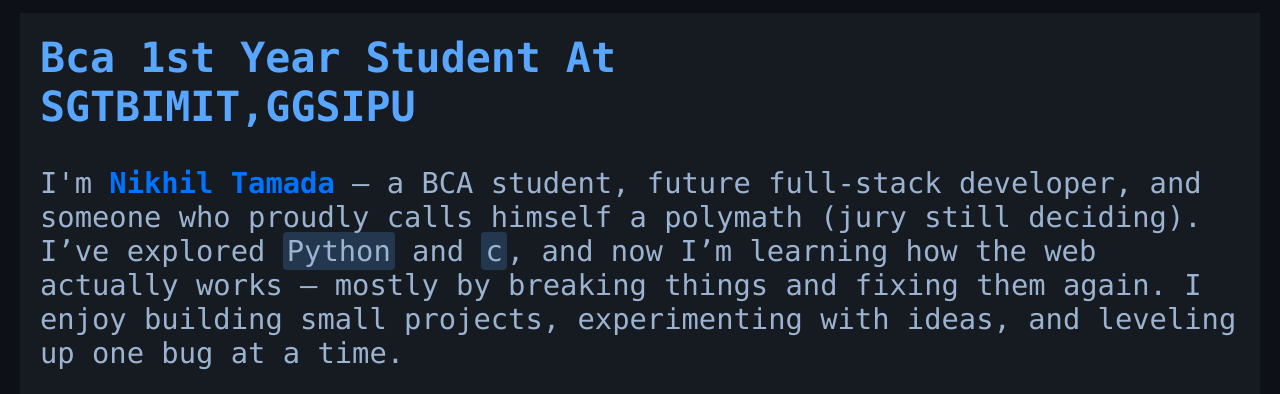
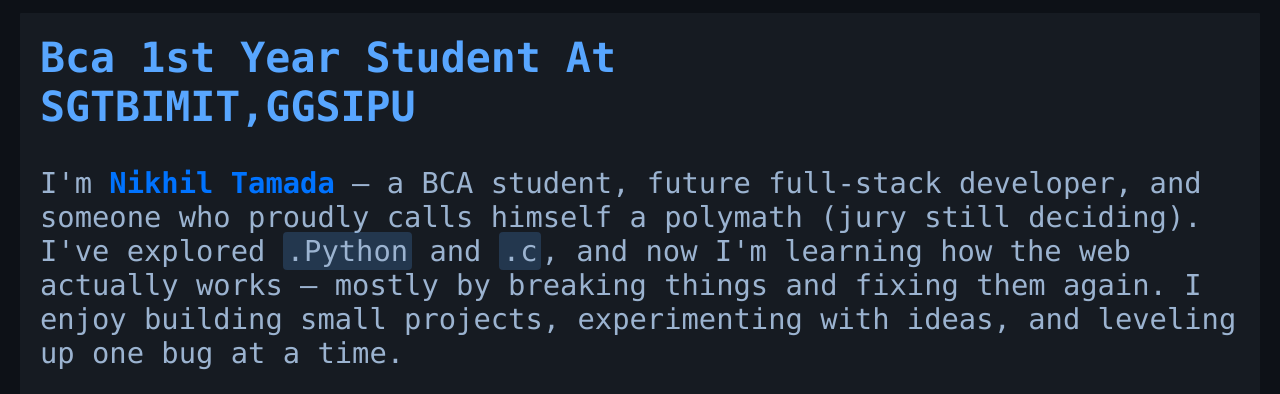
Before and after one commit to nikhil-tamada/portfolio-website, a plain HTML site: page index.html in a window 1280 px wide. Shown: the part 167-561 px from the top of the page. Drawn offline with Linux system fonts and the light colour scheme.

Commit message:
resolved merge conflicts

```diff
--- a/index.html
+++ b/index.html
@@ -30,7 +30,7 @@
             <b><h2>Bca 1st Year Student At <br>SGTBIMIT,GGSIPU</h2></b>
             <p id="mhu">I'm <b id ="name1">Nikhil Tamada</b> — a BCA student, future full-stack developer, and someone who proudly calls himself a polymath (jury still deciding).
 
-I’ve explored <span class="highlight">Python</span> and <span class="highlight">c</span>, and now I’m learning how the web actually works — mostly by breaking things and fixing them again.
+I've explored <span class="highlight">.Python</span> and <span class="highlight">.c</span>, and now I'm learning how the web actually works — mostly by breaking things and fixing them again.
 I enjoy building small projects, experimenting with ideas, and leveling up one bug at a time.</p>
 <div class="social-links">
     <div class="social-links">
```
